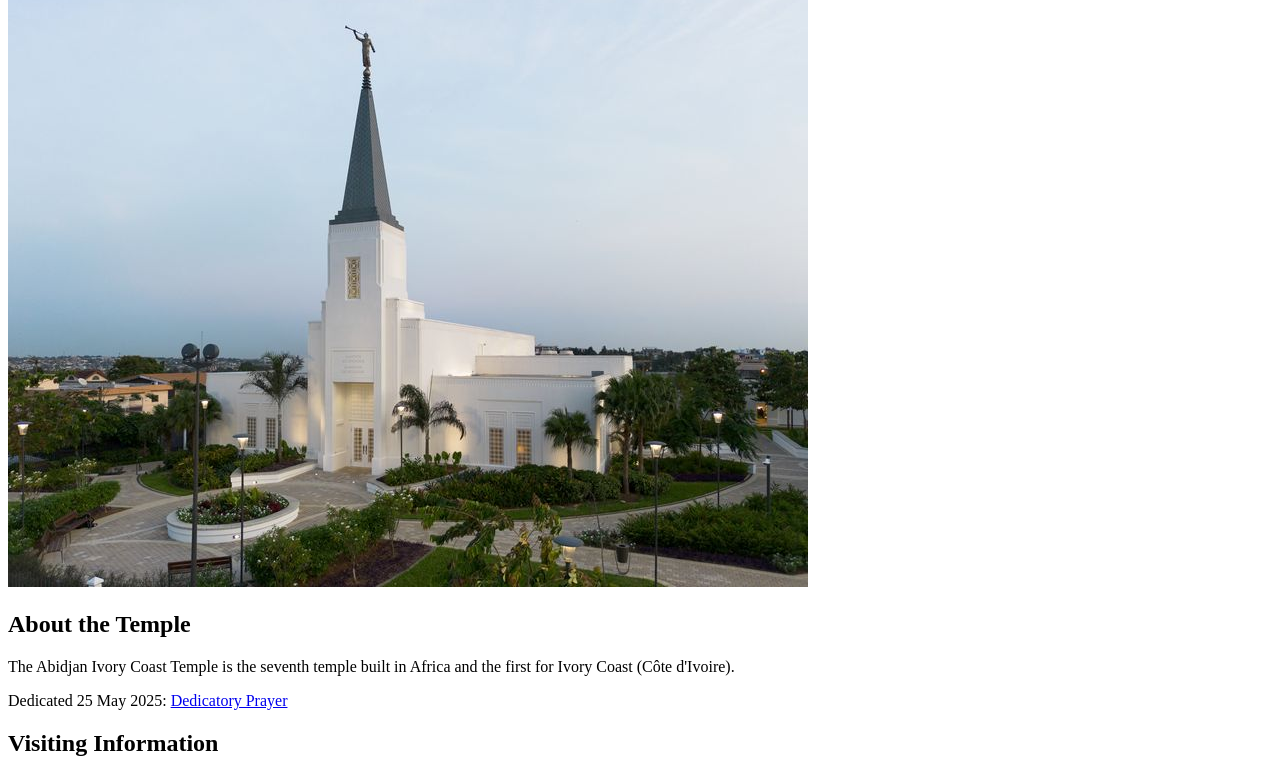
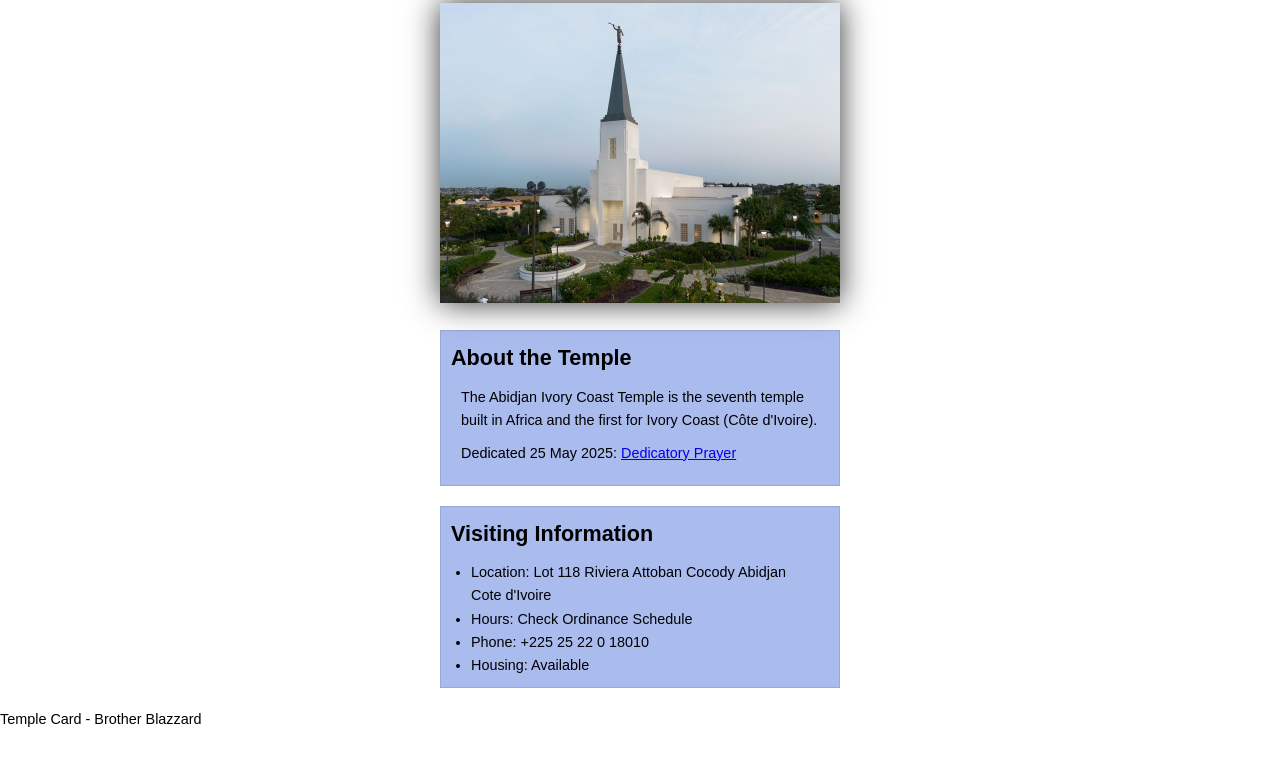
Before and after one commit to JoexSeven7/-wdd130-, a plain HTML site: page week02/temple.html in a window 1280 px wide. Shown: the part 127-901 px from the top of the page. After the commit the page ends 858 px from the top, so only its background shows below. Drawn offline with Linux system fonts and the light colour scheme.

Commit message:
update on css

```diff
--- a/week02/styles/box-model-solution.css
+++ b/week02/styles/box-model-solution.css
@@ -4,7 +4,7 @@
     border: 1px solid rgba(0, 0, 0, .1);
     padding: 15px;
     background-color: #247;
-    color: #fff;
+    color: #ffffff;
 }
 
 .callout img {
--- /dev/null
+++ b/week02/styles/temple.css
@@ -0,0 +1,54 @@
+*{
+  margin: 0;
+  padding: 0;
+  box-sizing: border-box;
+}
+
+
+
+body{
+  font-family: Arial, sans-serif;
+  line-height: 1.6;
+}
+
+
+header {
+  background-color: #333;
+  color:#fff;
+  padding: 10px ;
+  text-align: center;
+  font-size: 1.5rem}
+
+main {
+  width: 400px;
+  margin: 0 auto;}
+
+h1 {
+  margin: 10px;
+  text-align: center;
+}
+
+img{
+  width: 100%;
+  height: auto;
+  box-shadow: 0 0 30px #333;
+}
+
+section {
+  margin: 20px 0;
+  border: 1px solid rgb(0 0 0 / 10%);
+  padding: 10px;
+  background-color: #abe ;
+  font-size: .9rem;
+}
+
+section p{
+  margin: 10px;
+}
+
+ul { margin: 10px 20px 0 20px;
+}
+
+footer {
+  font-size: .9rem;
+}
--- a/week02/temple.html
+++ b/week02/temple.html
@@ -4,6 +4,7 @@
 <head>
     <meta charset="UTF-8">
     <meta name="viewport" content="width=device-width, initial-scale=1.0">
+    <link rel="stylesheet" href="styles/temple.css">
     <title>Temple Card - Abidjan Cote d'Ivoire</title>
 </head>
 
@@ -35,7 +36,7 @@
         </section>
     </main>
     <footer>
-        <p>Temple Card - Your Name</p>
+        <p>Temple Card - Brother Blazzard</p>
     </footer>
 </body>
 
```
Also changed, not shown: week02/box-model.html (+10 -3 lines), week02/styles/box-model.css (+19 -4 lines).
